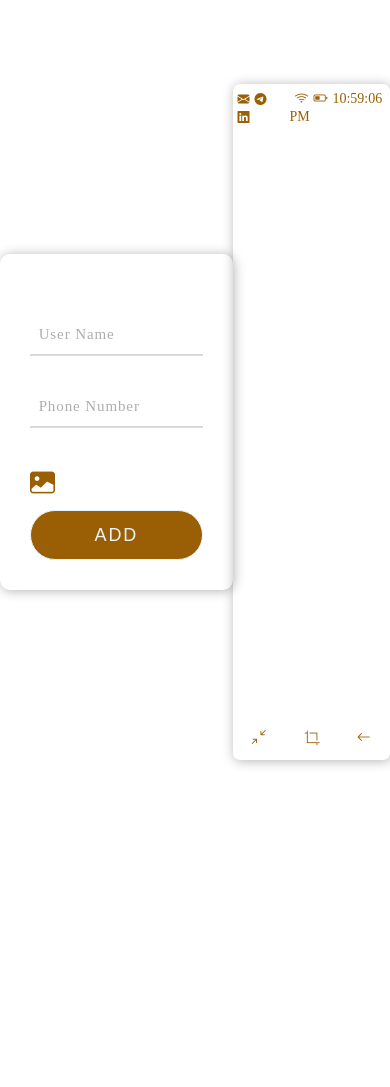
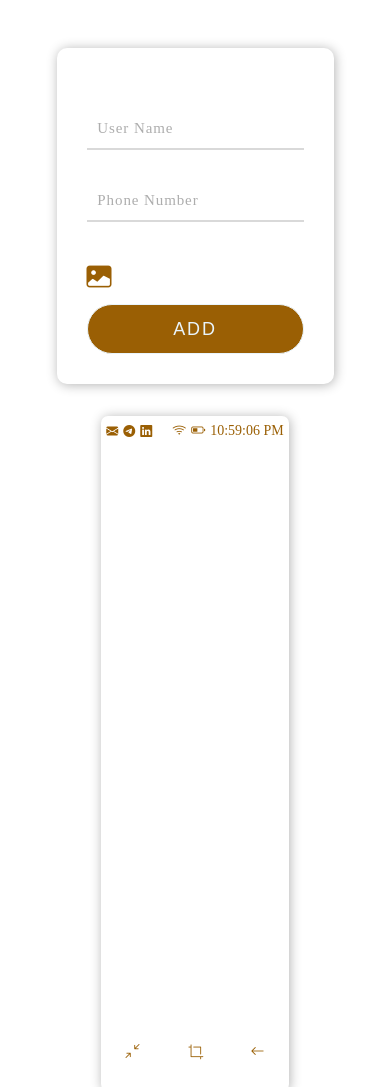
Before and after one commit to MaroufEbrahimi/contact-list, a React app: page / in a window 390 px wide. Shown: the top 1087 px of the page. Before the commit the page ends 844 px from the top, so only its background shows below. Built offline with nearby package versions, Linux system fonts and the light colour scheme.

Commit message:
added responsive

```diff
--- a/src/components/App.css
+++ b/src/components/App.css
@@ -5,3 +5,11 @@
   width: 100%;
   height: 100vh;
 }
+
+@media (max-width: 768px) {
+  .container {
+    flex-direction: column;
+    justify-content: flex-start;
+    margin-top: 3rem;
+  }
+}
```
